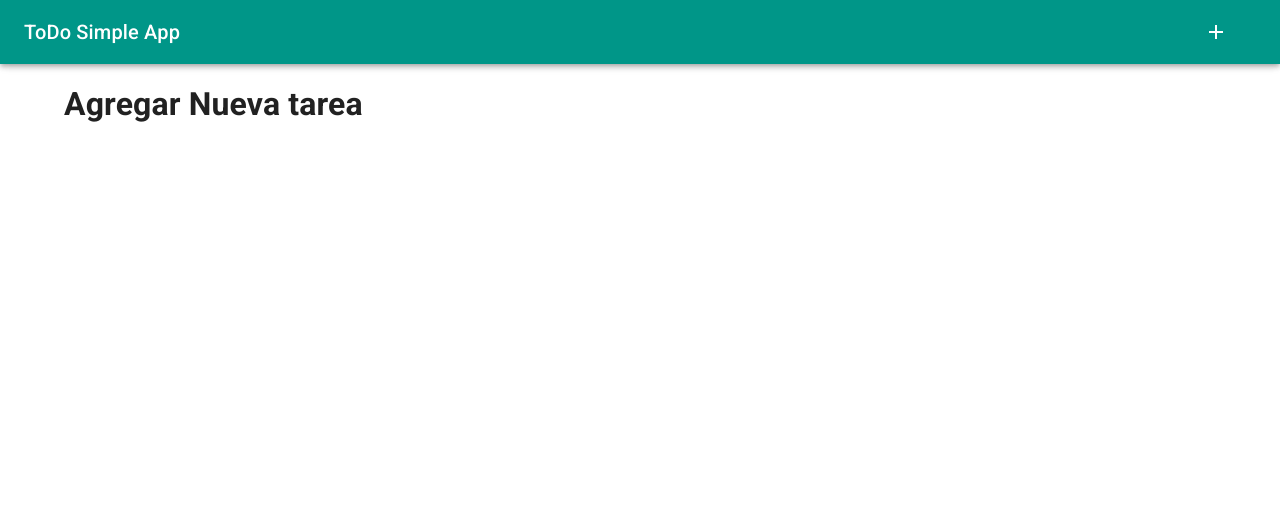
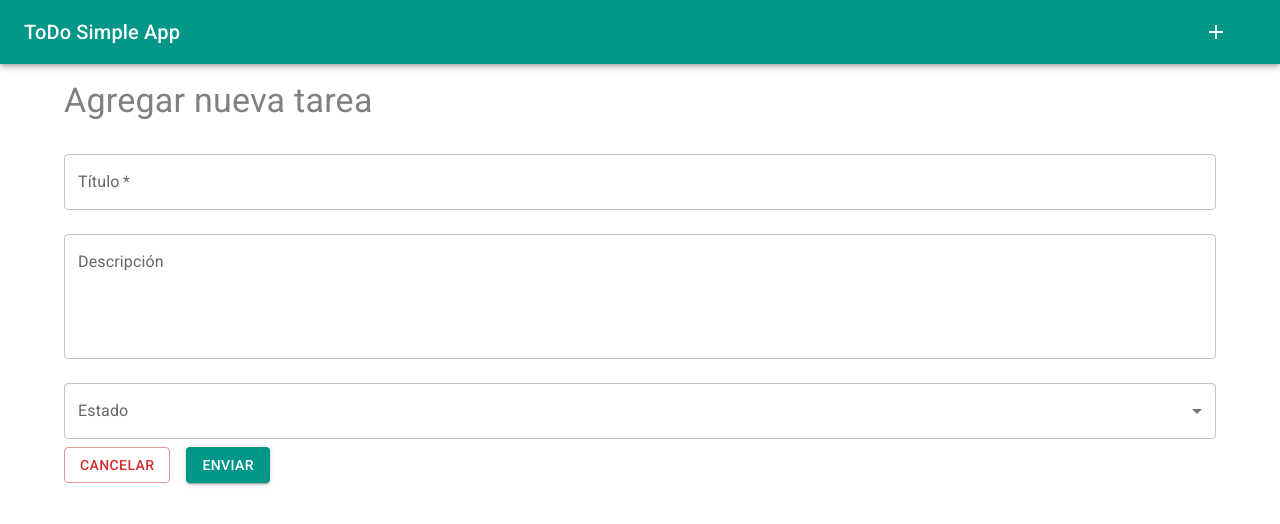
Before and after one commit to k4ren/ToDoApp, a React (Vite) app: page /registro in a window 1280 px wide. Shown: the top 524 px of the page. Built offline with nearby package versions, Linux system fonts and the light colour scheme.

Commit message:
agregado formulario registo

```diff
--- a/src/pages/Registro.jsx
+++ b/src/pages/Registro.jsx
@@ -1,5 +1,66 @@
+import { TextField, Button, FormControl, InputLabel, Select, MenuItem, Box, Typography } from "@mui/material";
+import { useState } from "react";
+
 export default function Registro() {
+  const [formData, setFormData] = useState({
+    titulo: "",
+    description: "",
+    estado: "",
+  });
+
+  const handleChange = (event) => {
+    setFormData({
+      ...formData,
+      [event.target.name]: event.target.value,
+    });
+  };
+
+  const handleSubmit = (event) => {
+    event.preventDefault();
+    console.log("form:", formData);
+  };
+
   return <>
-  <h1>Agregar Nueva tarea</h1>
+    <Typography variant="h4" component="h2" sx={{ flexGrow: 1, mb: 2, color: "gray" }}>Agregar nueva tarea</Typography>
+    <Box component="form" autoComplete="off" onSubmit={handleSubmit}>
+      <TextField
+        label="Título"
+        name="titulo"
+        value={formData.titulo}
+        onChange={handleChange}
+        fullWidth
+        margin="normal"
+        required
+      />
+
+      <TextField
+        label="Descripción"
+        name="description"
+        value={formData.description}
+        onChange={handleChange}
+        fullWidth
+        margin="normal"
+        multiline
+        rows={4}
+      />
+
+      <FormControl fullWidth margin="normal">
+        <InputLabel id="estado-label">Estado</InputLabel>
+        <Select
+          labelId="estado-label"
+          id="estado"
+          name="estado"
+          value={formData.estado}
+          onChange={handleChange}
+          label="Estado"
+        >
+          <MenuItem value="pendiente">Pendiente</MenuItem>
+          <MenuItem value="finalizado">Finalizado</MenuItem>
+        </Select>
+      </FormControl>
+      <Button component="a" href="/" variant="outlined" color="error" sx={{ mr: 2 }}>Cancelar</Button>
+      <Button type="submit" variant="contained" color="primary">Enviar</Button>
+    </Box>
+
   </>
-}
+};
```
